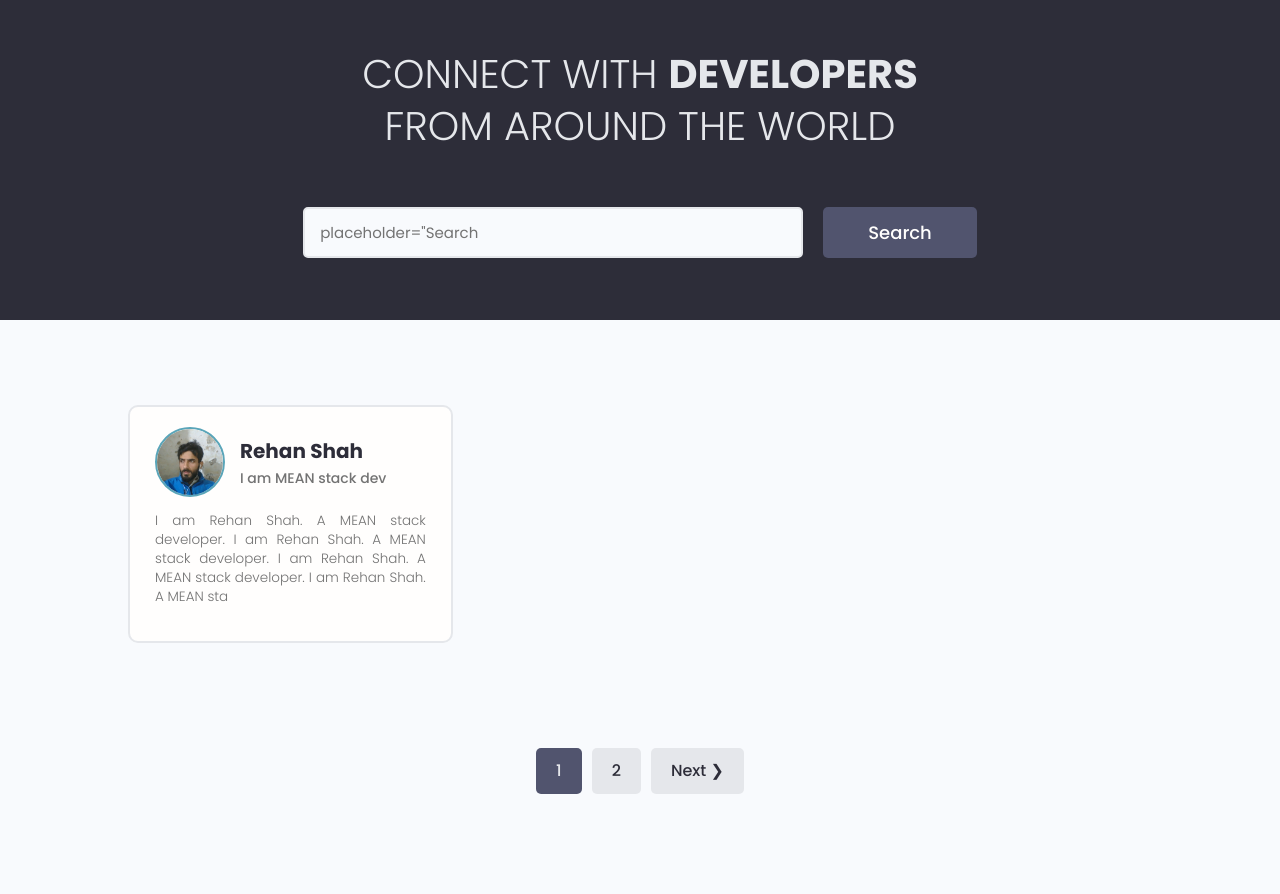
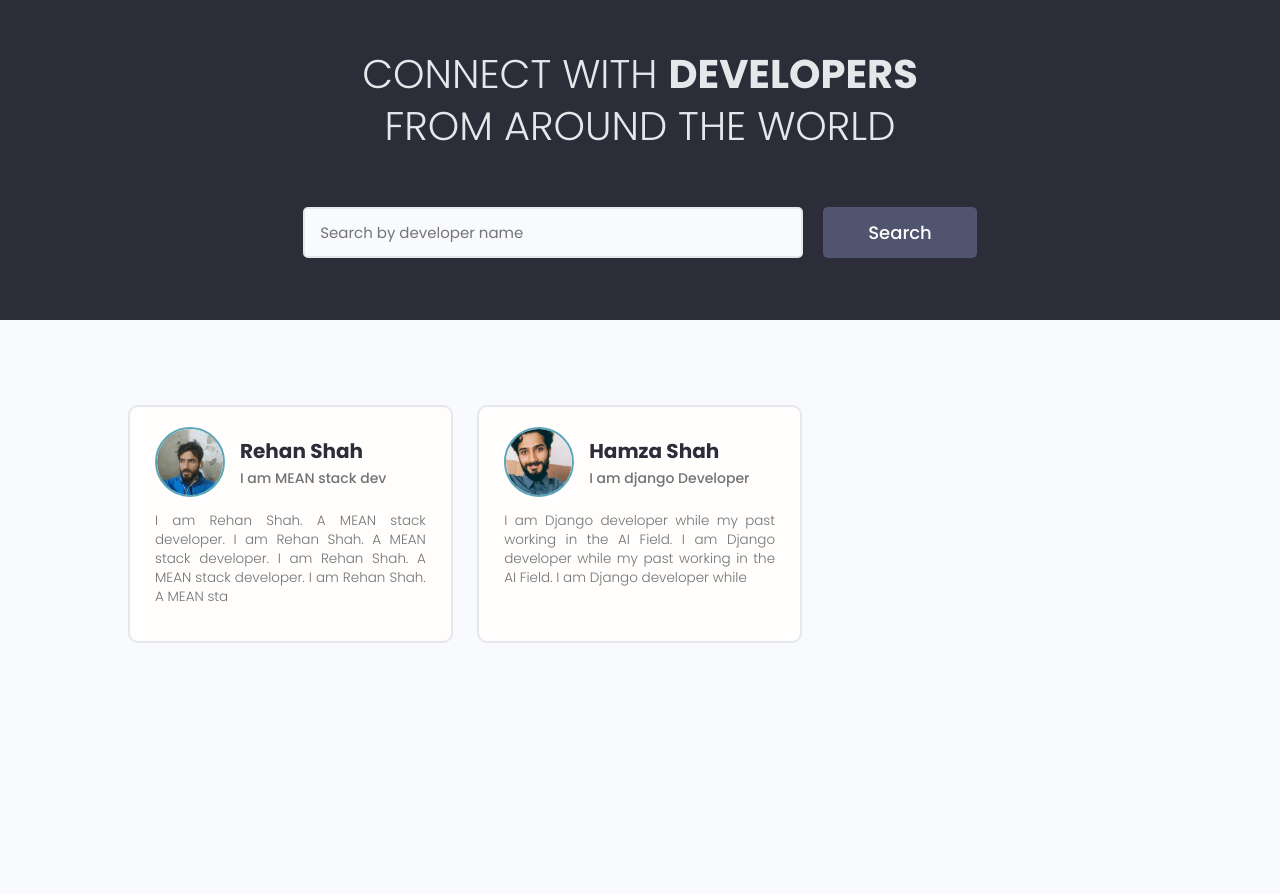
Before and after one commit to xs2hamzashah/devsearch, a Django app: page / in a window 1280 px wide. Shown: the part 77-971 px from the top of the page. After the commit the page ends 720 px from the top, so only its background shows below. Run offline with Django 4.2, Linux system fonts and the light colour scheme; data comes from the database, SQL or seed files in the repository; some libraries are stand-ins or nearby versions.

Commit message:
search + pagination ... Hacky fix

```diff
--- a/projects/templates/projects/projects.html
+++ b/projects/templates/projects/projects.html
@@ -12,7 +12,7 @@
         </div>
 
         <div class="hero-section__search">
-          <form class="form" action="{% url 'projects' %}" method="get">
+          <form id="searchForm" class="form" action="{% url 'projects' %}" method="get">
             <div class="form__field">
               <label for="formInput#search">Search By Projects </label>
               <input class="input input--text" id="formInput#search" type="text" name="search_query"
--- /dev/null
+++ b/static/js/main.js
@@ -0,0 +1,24 @@
+
+// GET SERACH FORM AND PAGE LINKS
+let searchForm = document.getElementById('searchForm')
+let pageLinks = document.getElementsByClassName('page-link')
+
+// ENSURE SEARCH FORM EXISTS
+if(searchForm){
+    for(let i=0; pageLinks.length > i; i++){
+    pageLinks[i].addEventListener('click', function(e){
+        e.preventDefault()
+
+        // GET THE DATA ATTRIBUTE
+        let page = this.dataset.page
+        console.log('PAGE: ', page)
+
+        // ADD HIDDEN SEARCH INPUT TO FORM
+        searchForm.innerHTML += `<input value=${page} name="page" hidden />`
+
+
+        // SUBMIT FORM
+        searchForm.submit();
+    })
+    }
+}
--- a/templates/main.html
+++ b/templates/main.html
@@ -36,5 +36,6 @@
 
 </body>
 <script src="{% static 'uikit/app.js' %}"></script>
+<script src="{% static 'js/main.js' %}"></script>
 
 </html>
--- a/templates/pagination.html
+++ b/templates/pagination.html
@@ -4,19 +4,19 @@
       <ul class="container">
 
         {% if queryset.has_previous %}
-        <li><a href="?page={{queryset.previous_page_number}}" class="btn page-link"> &#10094; Prev</a></li>
+        <li><a href="?page={{queryset.previous_page_number}}" class="btn page-link" data-page="{{queryset.previous_page_number}}"> &#10094; Prev</a></li>
         {% endif %}
 
         {% for page in custom_range %}
           {% if page == queryset.number %}
-          <li><a href="?page={{page}}" class="btn page-link btn--sub">{{page}}</a></li>
+          <li><a href="?page={{page}}" class="btn page-link btn--sub" data-page="{{page}}">{{page}}</a></li>
           {% else %}
-          <li><a href="?page={{page}}" class="btn page-link">{{page}}</a></li>
+          <li><a href="?page={{page}}" class="btn page-link" data-page="{{page}}" >{{page}}</a></li>
           {% endif %}
         {% endfor %}
 
         {% if queryset.has_next %}
-        <li><a href="?page={{queryset.next_page_number}}" class="btn page-link"> Next &#10095;</a></li>
+        <li><a href="?page={{queryset.next_page_number}}" class="btn page-link" data-page="{{queryset.next_page_number}}"> Next &#10095;</a></li>
         {% endif %}
 
 
--- a/users/templates/users/profiles.html
+++ b/users/templates/users/profiles.html
@@ -12,10 +12,10 @@
         </div>
 
         <div class="hero-section__search">
-          <form class="form" action="{% url 'profiles' %}" method="get">
+          <form id="searchForm" class="form" action="{% url 'profiles' %}" method="get">
             <div class="form__field">
               <label for="formInput#search">Search Developers </label>
-              <input class="input input--text" id="formInput#search" type="text" name="search_query" value={{search_query}}
+              <input class="input input--text" id="formInput#search" type="text" name="search_query" value="{{search_query}}"
                 placeholder="Search by developer name" />
             </div>
 
--- a/users/views.py
+++ b/users/views.py
@@ -74,7 +74,7 @@ def registerUser(request):
 def profiles(request):
     profiles , search_query = searchProfiles(request)
 
-    custom_range, profiles = paginateProfiles(request, profiles, 1)
+    custom_range, profiles = paginateProfiles(request, profiles, 3)
 
     context = {'profiles': profiles, 'search_query': search_query, 'custom_range': custom_range}
     return render(request, 'users/profiles.html', context)
```
